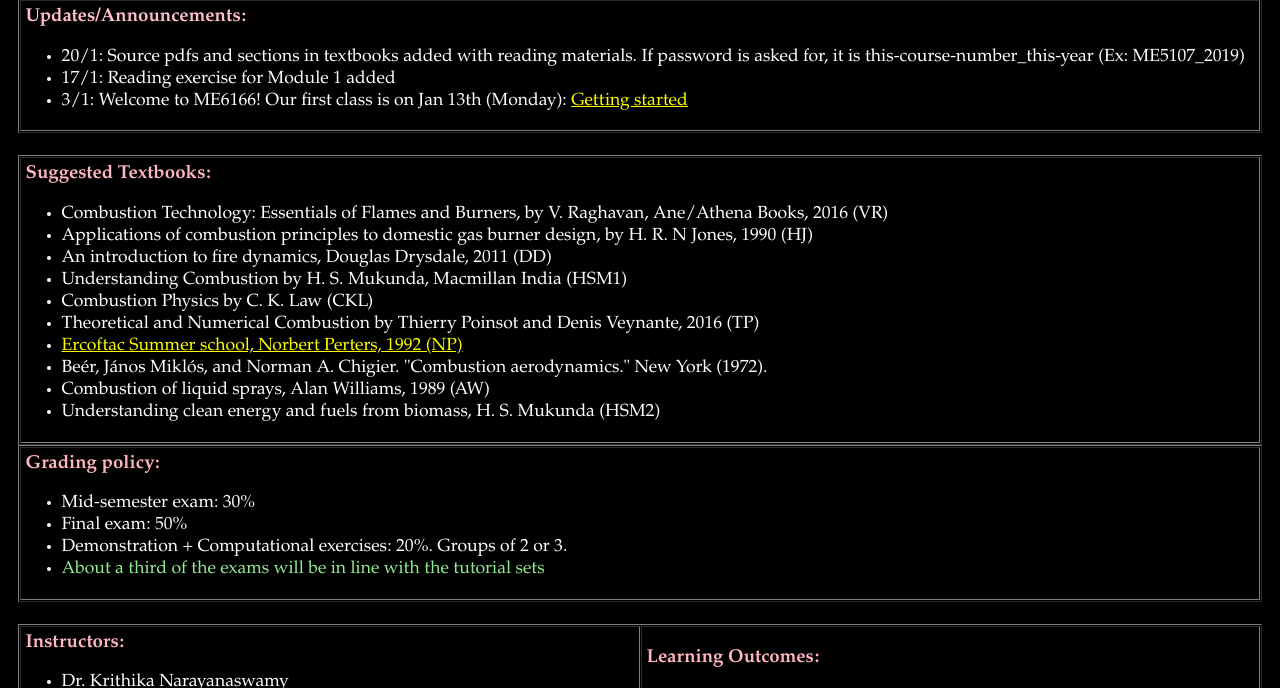
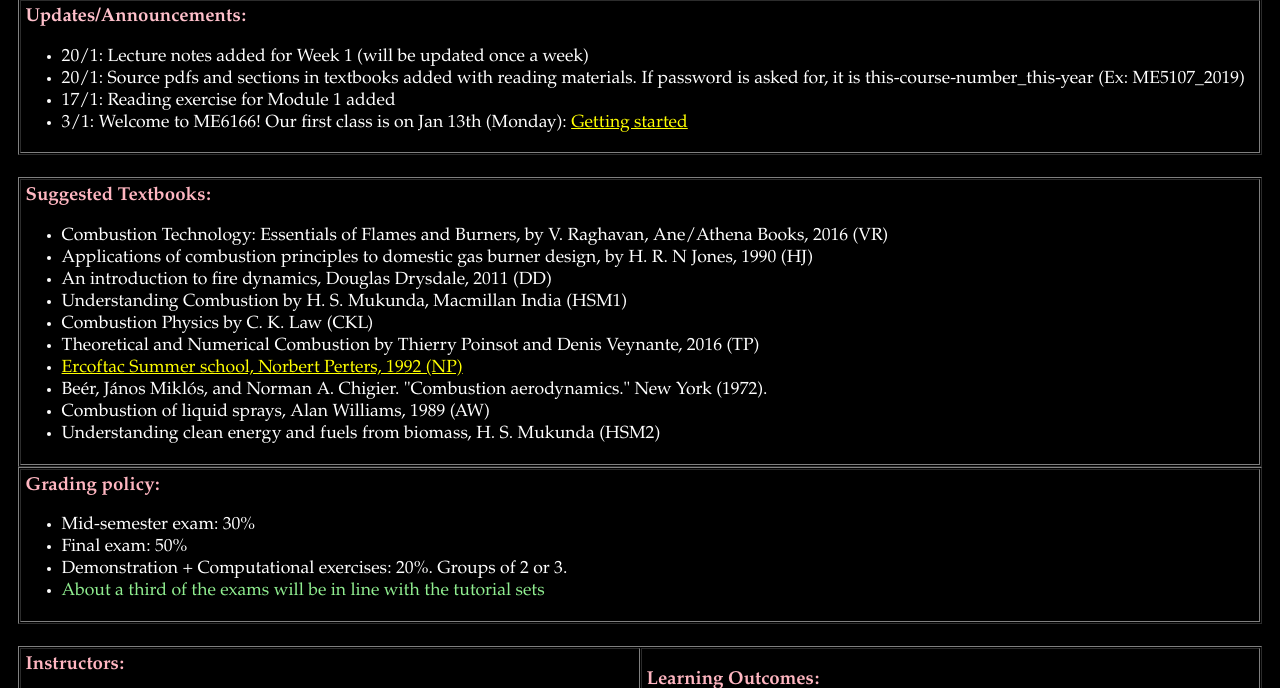
Before and after one commit to krithikasivaram/krithikasivaram.github.io, a Jekyll site: the page teaching/ME6166_Jan_May_2020.html, which Jekyll copies as it is, in a window 1280 px wide and 900 px high, scrolled down 855 px, cut to the strip 212-900 px from the top of the window. Built offline with Jekyll 4.4.1, drawn with Linux system fonts in a browser that asks for light colours.

Commit message:
adding lecture notes

```diff
--- a/teaching/ME6166_Jan_May_2020.html
+++ b/teaching/ME6166_Jan_May_2020.html
@@ -108,6 +108,7 @@ p
 <h3> <font color="pink">
 Updates/Announcements:</font></h3>
 	<ul>
+	<li> 20/1: Lecture notes added for Week 1 (will be updated once a week)
 	<li> 20/1: Source pdfs and sections in textbooks added with reading materials. If password is asked for, it is this-course-number_this-year (Ex: ME5107_2019)
 	<li> 17/1: Reading exercise for Module 1 added </h3><br> </li>
 	<li> 3/1: Welcome to ME6166! Our first class is on Jan 13th (Monday): <a href="https://owncloud.iitm.ac.in/index.php/s/oWR8SuyNSaWzamv" target="_blank">Getting started</a> </h3><br> </li>
@@ -280,8 +281,8 @@ Path-to-FlameMaster/Run/FlameMan/Diff/Steady/CH4/ </li>	-->
 	</tr>
 </table><br>
 
-<h3>Module 1: Premixed flames, with bunsen burner as an example:  </h3>
-	<!--<a href="https://owncloud.iitm.ac.in/public.php?service=files&t=RUupt9g8MxPX20c" target="_blank">Tutorial</a>, <a href="https://owncloud.iitm.ac.in/public.php?service=files&t=kQeLROs54Biyg0j" target="_blank">Reading Exercise</a>, <a href="https://owncloud.iitm.ac.in/public.php?service=files&t=KAXqhCYjjJplUyu" target="_blank">Lecture summary</a></h3> -->
+<h3>Module 1: Premixed flames, with bunsen burner as an example: <a href="https://owncloud.iitm.ac.in/index.php/s/5QarvLAi3LHTrcW" target="_blank">Lecture notes</a> </h3>
+	<!--<a href="https://owncloud.iitm.ac.in/public.php?service=files&t=RUupt9g8MxPX20c" target="_blank">Tutorial</a>, <a href="https://owncloud.iitm.ac.in/public.php?service=files&t=kQeLROs54Biyg0j" target="_blank">Reading Exercise</a>, </h3> -->
 <table border="1" cellspacing="2" cellpadding="2" width="100%">
 	<col width = "55%">
 	<col width = "45%">
```
